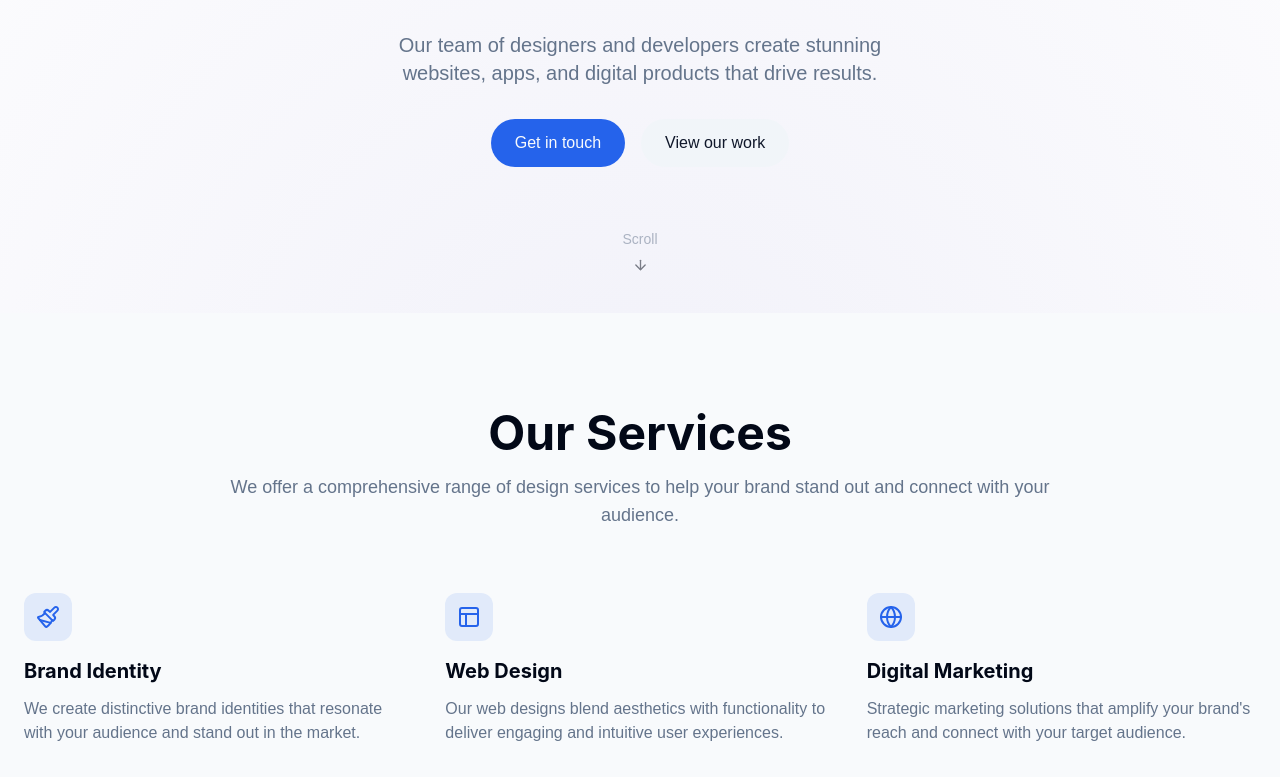
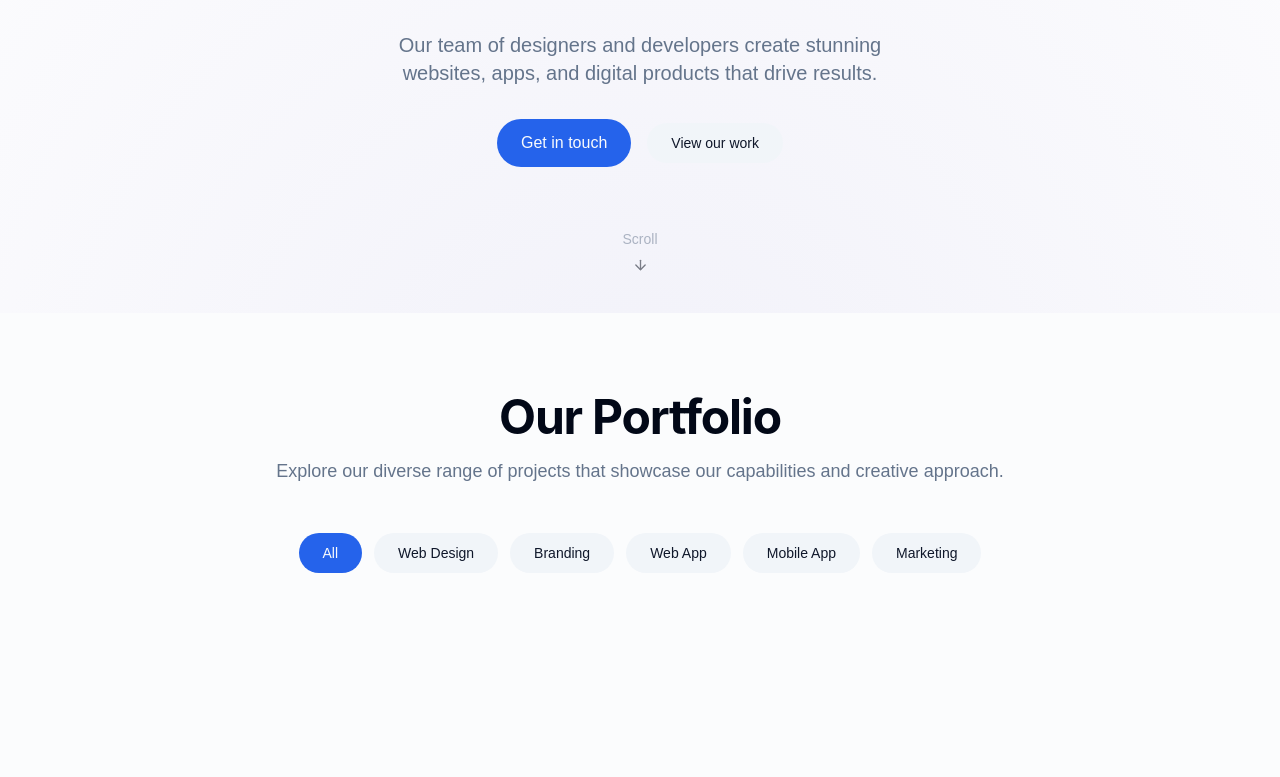
Before and after one commit to bayastankadyrov/baytechagency, a React (Vite) app: page / in a window 1280 px wide. Shown: the part 487-1264 px from the top of the page. Built offline with nearby package versions, Linux system fonts and the light colour scheme.

Commit message:
Add portfolio section
Adds a new section to display the user's portfolio.

```diff
--- a/src/components/Hero.tsx
+++ b/src/components/Hero.tsx
@@ -1,6 +1,7 @@
 
 import { ArrowDown } from "lucide-react";
 import AnimatedText from "./AnimatedText";
+import { Button } from "./ui/button";
 
 type HeroProps = {
   language: 'en' | 'ru';
@@ -29,6 +30,13 @@ const Hero = ({ language }: HeroProps) => {
   const t = translations[language];
 
   const handleScrollDown = () => {
+    const portfolioSection = document.getElementById("portfolio");
+    if (portfolioSection) {
+      portfolioSection.scrollIntoView({ behavior: "smooth" });
+    }
+  };
+
+  const handleViewWork = () => {
     const portfolioSection = document.getElementById("portfolio");
     if (portfolioSection) {
       portfolioSection.scrollIntoView({ behavior: "smooth" });
@@ -73,12 +81,13 @@ const Hero = ({ language }: HeroProps) => {
             >
               {t.getInTouch}
             </a>
-            <a
-              href="#portfolio"
+            <Button
+              onClick={handleViewWork}
+              variant="secondary"
               className="px-6 py-3 rounded-full bg-secondary text-secondary-foreground font-medium transition-all duration-300 hover:bg-secondary/80"
             >
               {t.viewWork}
-            </a>
+            </Button>
           </div>
         </div>
       </div>
--- a/src/components/portfolio/Portfolio.tsx
+++ b/src/components/portfolio/Portfolio.tsx
@@ -53,13 +53,13 @@ const Portfolio = ({ language }: PortfolioProps) => {
         <AnimatedText
           text={t.heading}
           tag="h2"
-          className="section-heading mb-4"
+          className="section-heading mb-4 text-3xl md:text-4xl lg:text-5xl font-display font-bold tracking-tight"
           animation="slide-up"
         />
         <AnimatedText
           text={t.subheading}
           tag="p"
-          className="section-subheading max-w-3xl mx-auto mb-12"
+          className="section-subheading max-w-3xl mx-auto mb-12 text-lg text-muted-foreground"
           animation="slide-up"
           delay={300}
         />
--- a/src/components/portfolio/index.ts
+++ b/src/components/portfolio/index.ts
@@ -1,2 +1,5 @@
 
-export { default as ProjectCard } from './ProjectCard';
+export { default } from './Portfolio';
+export * from './FilterButtons';
+export * from './ProjectCard';
+export * from './portfolioData';
--- a/src/pages/Index.tsx
+++ b/src/pages/Index.tsx
@@ -9,6 +9,7 @@ import WorkProcess from "@/components/WorkProcess";
 import Contact from "@/components/Contact";
 import Footer from "@/components/Footer";
 import DesignPacks from "@/components/DesignPacks";
+import Portfolio from "@/components/portfolio/Portfolio";
 
 const Index = () => {
   // Add theme state
@@ -123,6 +124,7 @@ const Index = () => {
       />
       <main>
         <Hero language={language} />
+        <Portfolio language={language} />
         <Services language={language} />
         <WhyChooseUs language={language} />
         <DesignPacks language={language} />
```
